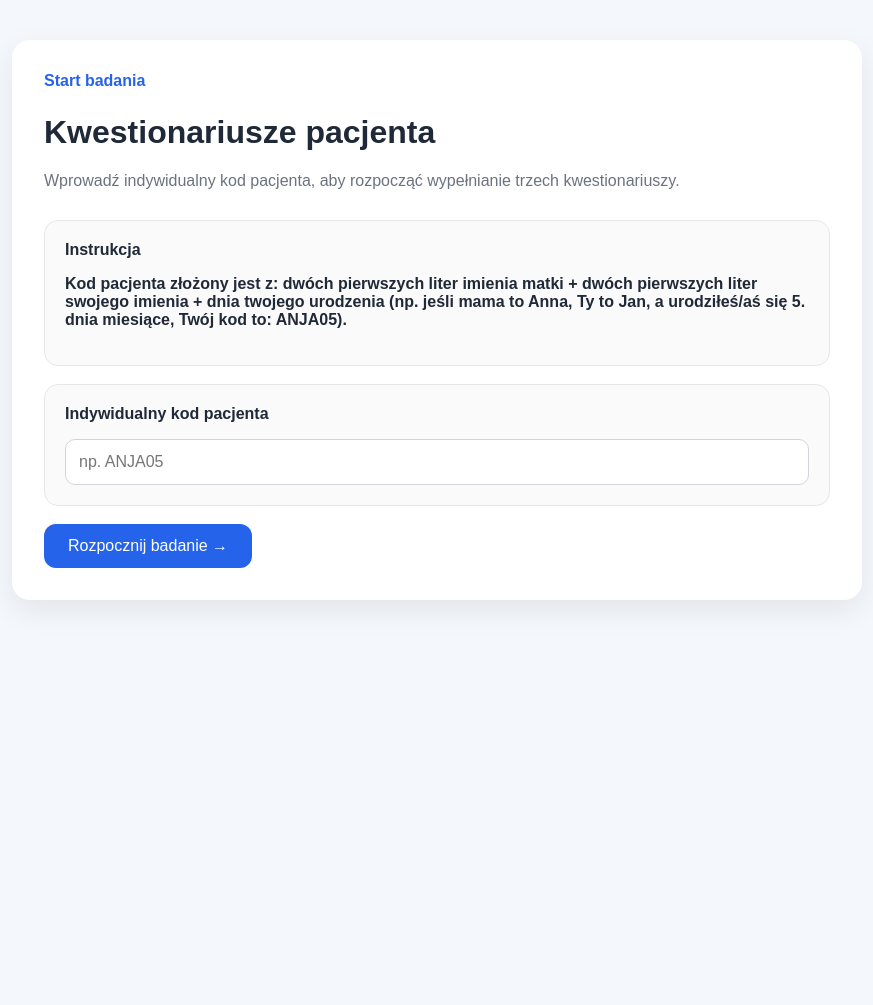
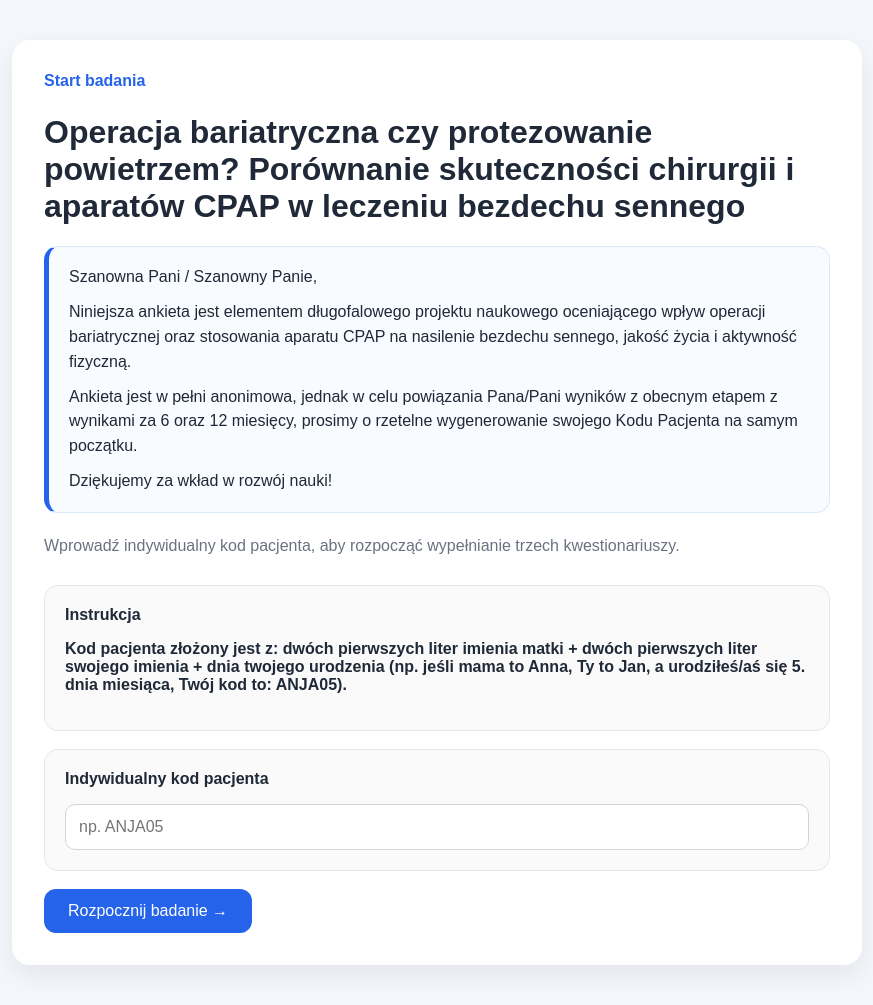
Before and after one commit to wojtekkompanowski/formularz_maja, a Django app: page / in a window 1280 px wide. Shown: the whole page, without its empty margins (203-1076 px from the left). Before the commit the page ends 604 px from the top, so only its background shows below. Run offline with Django 5.2, Linux system fonts and the light colour scheme; parts of the project's set-up code (start-up, migrations or seed data) failed here and were passed over.

Commit message:
Add study introduction to start screen

```diff
--- a/kwestionariusz/static/kwestionariusz/style.css
+++ b/kwestionariusz/static/kwestionariusz/style.css
@@ -35,6 +35,24 @@ h1 {
 .subtitle {
     color: #6b7280;
     margin-bottom: 30px;
+}
+
+.intro-banner {
+    border: 1px solid #dbeafe;
+    border-left: 5px solid #2563eb;
+    background: #f8fbff;
+    border-radius: 14px;
+    padding: 18px 20px;
+    margin-bottom: 24px;
+}
+
+.intro-banner p {
+    margin: 0 0 10px;
+    line-height: 1.55;
+}
+
+.intro-banner p:last-child {
+    margin-bottom: 0;
 }
 
 .question {
--- a/kwestionariusz/templates/kwestionariusz/start.html
+++ b/kwestionariusz/templates/kwestionariusz/start.html
@@ -8,7 +8,20 @@
     Start badania
 </div>
 
-<h1>Kwestionariusze pacjenta</h1>
+<h1>Operacja bariatryczna czy protezowanie powietrzem? Porównanie skuteczności chirurgii i aparatów CPAP w leczeniu bezdechu sennego</h1>
+
+<div class="intro-banner">
+    <p>Szanowna Pani / Szanowny Panie,</p>
+    <p>
+        Niniejsza ankieta jest elementem długofalowego projektu naukowego oceniającego wpływ operacji bariatrycznej oraz stosowania aparatu CPAP na nasilenie bezdechu sennego, jakość życia i aktywność fizyczną.
+    </p>
+    <p>
+        Ankieta jest w pełni anonimowa, jednak w celu powiązania Pana/Pani wyników z obecnym etapem z wynikami za 6 oraz 12 miesięcy, prosimy o rzetelne wygenerowanie swojego Kodu Pacjenta na samym początku.
+    </p>
+    <p>
+        Dziękujemy za wkład w rozwój nauki!
+    </p>
+</div>
 
 <p class="subtitle">
     Wprowadź indywidualny kod pacjenta, aby rozpocząć wypełnianie trzech kwestionariuszy.
@@ -19,8 +32,7 @@
     <p>
         Kod pacjenta złożony jest z: dwóch pierwszych liter imienia matki + dwóch pierwszych
         liter swojego imienia + dnia twojego urodzenia (np. jeśli mama to Anna, Ty to Jan, a urodziłeś/aś
-        się 5. dnia miesiące, Twój kod to: ANJA05).
-
+        się 5. dnia miesiąca, Twój kod to: ANJA05).
     </p>
 </div>
 
```
